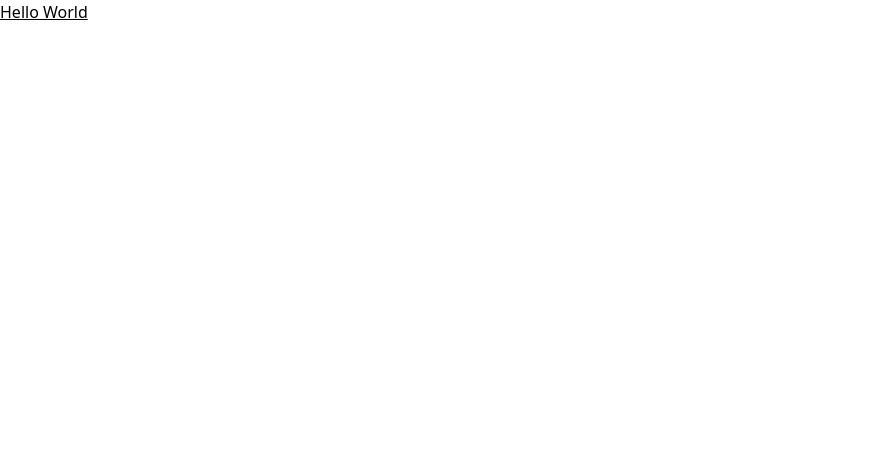
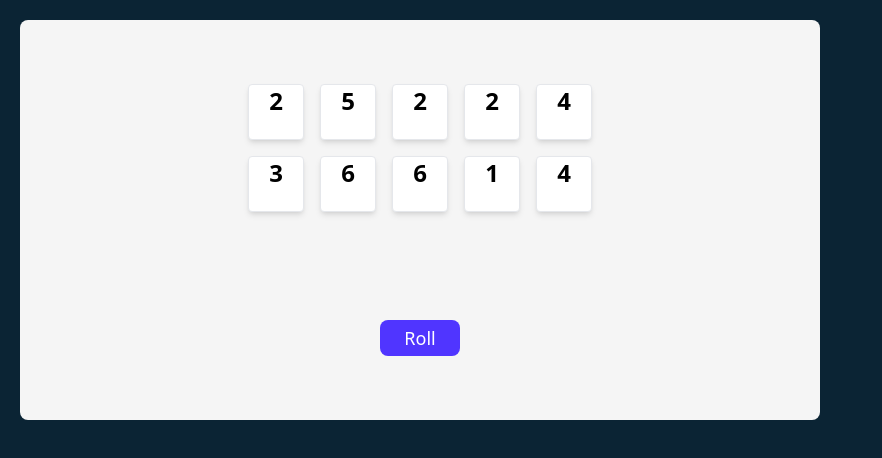
Before and after one commit to widimicko/react-tenzies-game, a React (Create React App) app: page / in a window 1280 px wide. Shown: the top 458 px of the page, without its empty margins (0-882 px from the left). Built offline with nearby package versions, Linux system fonts and the light colour scheme.

Commit message:
create dices & roll function

```diff
--- a/src/App.jsx
+++ b/src/App.jsx
@@ -1,9 +1,37 @@
-import React from 'react'
+import React, { useState } from 'react'
+import Die from './components/Die';
 
 function App() {
+  const [dice, setDice] = useState(allNewDice())
+
+  function allNewDice() {
+    const dices = []
+    for (let i = 0; i < 10; i++) {
+      dices.push({
+        id: i,
+        value: Math.ceil(Math.random() * 6),
+        isHeld: false
+      })
+    }
+    return dices
+  }
+
+  function rollDice() {
+    setDice(allNewDice())
+  }
+
   return (
-    <div className="App">
-      <h1 className="underline">Hello World</h1>
+    <div className="h-screen w-screen bg-[#0B2434] p-5">
+      <main className="bg-[#F5F5F5] h-[400px] max-w-[800px] rounded-lg p-5 flex flex-col justify-around items-center">
+        <div className='grid grid-cols-5 gap-4'>
+          {
+            dice.map((dice) => {
+              return <Die key={dice.id} value={dice.value} />
+            })
+          }
+        </div>
+        <button onClick={rollDice} className="h-9 w-20 text-lg bg-[#5035FF] rounded-lg text-white mt-5 active:shadow-2xl active:bg-[#170975]">Roll</button>
+      </main>
     </div>
   );
 }
--- /dev/null
+++ b/src/components/Die.jsx
@@ -0,0 +1,11 @@
+import React from 'react'
+
+function Die(props) {
+  return (
+    <div className="h-14 w-14 text-center rounded border shadow-md cursor-pointer bg-white">
+      <p className='font-bold text-2xl flex justify-center items-center'>{props.value}</p>
+    </div>
+  );
+}
+
+export default Die;
```
